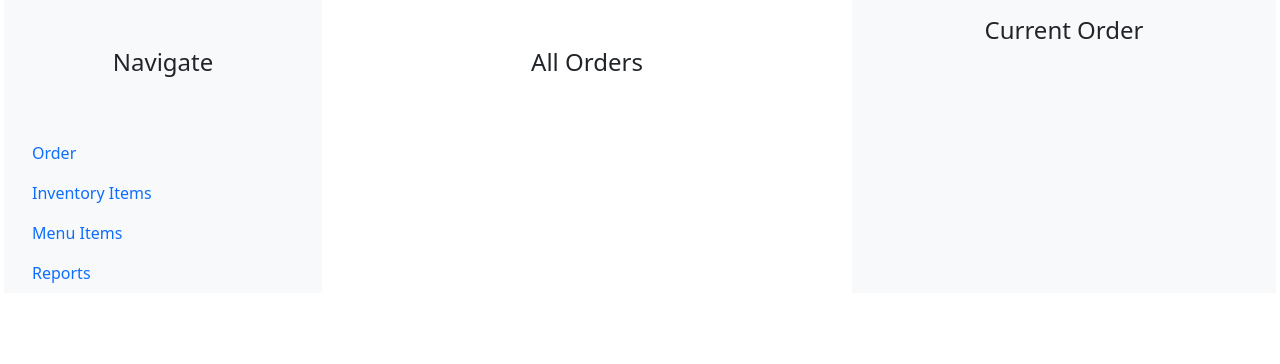
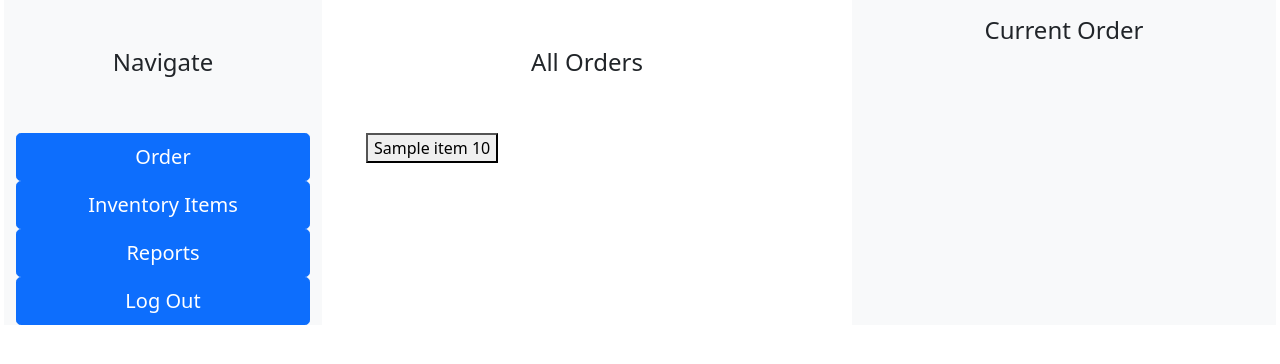
Before and after one commit to CSCE315-Spring23/CSCE315_Project3_11, a Django app: template Project3_11/templates/order.html in a window 1280 px wide. Shown: the top 364 px of the page. Run offline with Django 3.2, Linux system fonts and the light colour scheme; the template is opened without the code that fills it: most values are stand-ins (such as "Sample title", 1, 10 or a date in 2020); some libraries are stand-ins or nearby versions.

Commit message:
Fixed buttons to look correct and added new views

```diff
--- a/Project3_11/pos/urls.py
+++ b/Project3_11/pos/urls.py
@@ -6,6 +6,8 @@ urlpatterns = [
     path('', views.login, name='login'),
     path('employee/', views.employee_page, name='employee'),
     path('order/', views.order_page, name='order'),
+    path('inventory/', views.inventory_page, name='inventory'),
+    path('reports/', views.reports_page, name='reports'),
     path('menuItems/', views.menuItems, name='employee'),
     path('database_info/', views.database_info, name='database_info'),
 ]
--- a/Project3_11/templates/order.html
+++ b/Project3_11/templates/order.html
@@ -15,23 +15,22 @@
 
         <h4 class="text-center py-5">Navigate</h4>
         <ul class="nav flex-column">
-          <li class="nav-item">
-            <a class="nav-link active" href="#">Order</a>
-          </li>
-          <li class="nav-item">
-            <a class="nav-link" href="#">Inventory Items</a>
-          </li>
-          <li class="nav-item">
-            <a class="nav-link" href="#">Menu Items</a>
-          </li>
-          <li class="nav-item">
-            <a class="nav-link" href="#">Reports</a>
-          </li>
+
+            <a class="btn btn-primary btn-lg" role="button">Order</a>
+            <a class="btn btn-primary btn-lg" href="{% url 'inventory' %}" role="button">Inventory Items</a>
+{#            <a class="btn btn-primary" href="{% url 'menu' %}" role="button">Menu Items</a>#}
+            <a class="btn btn-primary btn-lg" href="{% url 'reports' %}" role="button">Reports</a>
+            <a class="btn btn-primary btn-lg" href="{% url 'login' %}" role="button">Log Out</a>
         </ul>
       </div>
       <!-- Main Content -->
       <div class="col-md-5">
         <h4 class="text-center py-5">All Orders</h4>
+          <ul>
+            {% for item in menuTest %}
+                <button>{{ item.ItemName }} {{ item.Price }}</button>
+            {% endfor %}
+          </ul>
       </div>
 {#        Orders Table#}
         <div class="col-md-4 bg-light">
```
Also changed, not shown: Project3_11/pos/views.py (+11 -0 lines), Project3_11/templates/login.html (+18 -1 lines), Project3_11/templates/inventoryItems.html (added), Project3_11/templates/menuItems.html (added), Project3_11/templates/reports.html (added).
